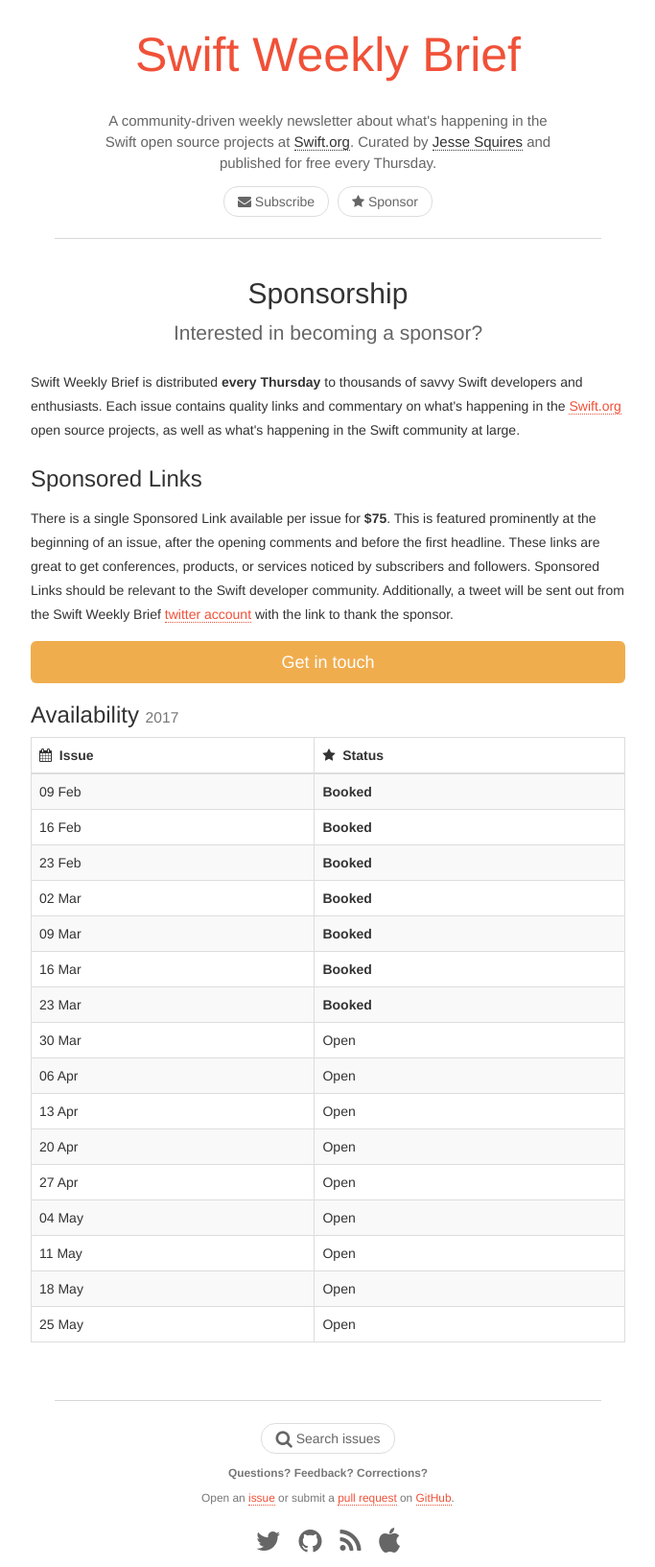
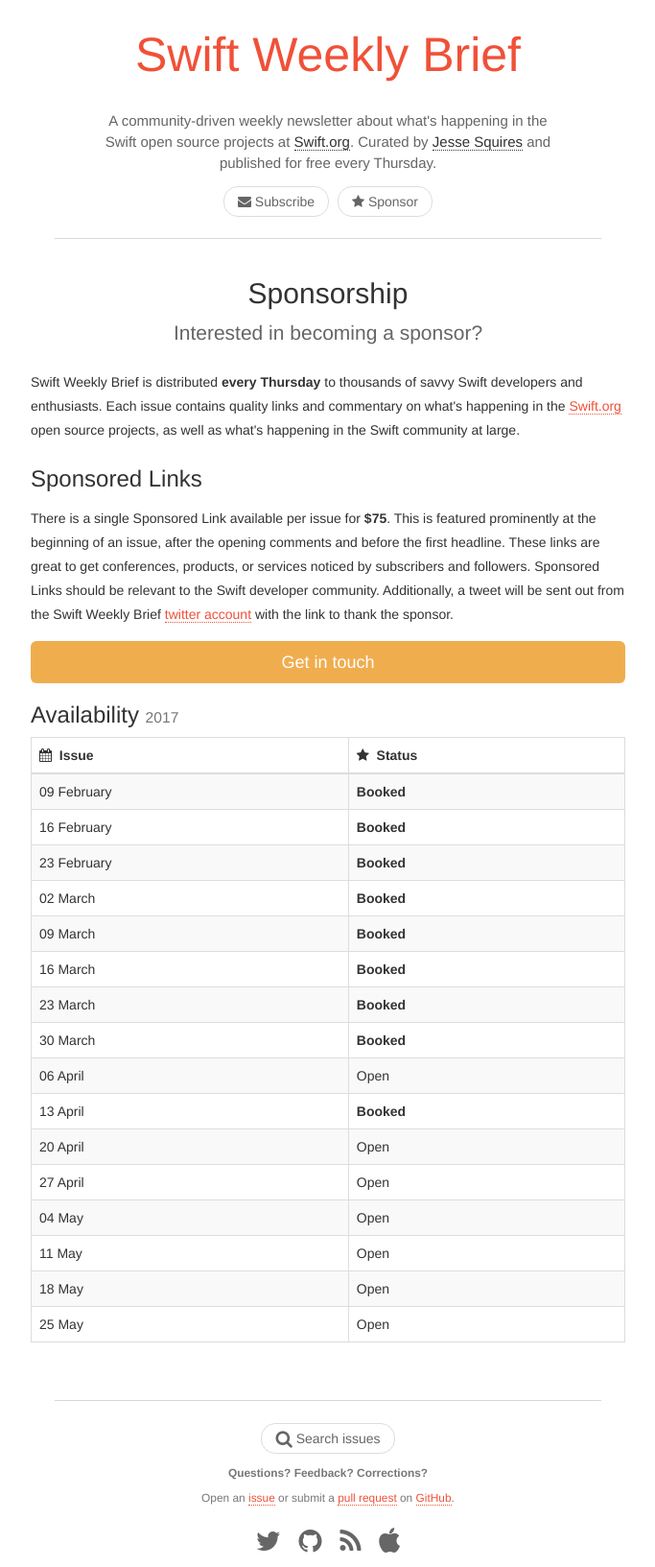
Before and after one commit to SwiftWeekly/swiftweekly.github.io, a Jekyll site: the page built from sponsorship.md, in a window 1280 px wide. Shown: the whole page at 96% size, without its empty margins (298-981 px from the left). Built offline with Jekyll 4.4.1, drawn with Linux system fonts in a browser that asks for light colours.

Commit message:
update sponsor shedule

```diff
--- a/sponsorship.md
+++ b/sponsorship.md
@@ -25,23 +25,23 @@
 <h3>Availability <small>2017</small></h3>
 <div class="table-responsive" markdown="1">
 | <i class="fa fa-calendar" aria-hidden="true"></i>&nbsp; Issue | <i class="fa fa-star" aria-hidden="true"></i>&nbsp; Status |
-|:-------|:-----------|
-| 09 Feb | **Booked** |
-| 16 Feb | **Booked** |
-| 23 Feb | **Booked** |
-| 02 Mar | **Booked** |
-| 09 Mar | **Booked** |
-| 16 Mar | **Booked** |
-| 23 Mar | **Booked** |
-| 30 Mar | Open       |
-| 06 Apr | Open       |
-| 13 Apr | Open       |
-| 20 Apr | Open       |
-| 27 Apr | Open       |
-| 04 May | Open       |
-| 11 May | Open       |
-| 18 May | Open       |
-| 25 May | Open       |
+|:--------------|:-----------|
+| 09 February   | **Booked** |
+| 16 February   | **Booked** |
+| 23 February   | **Booked** |
+| 02 March      | **Booked** |
+| 09 March      | **Booked** |
+| 16 March      | **Booked** |
+| 23 March      | **Booked** |
+| 30 March      | **Booked** |
+| 06 April      | Open       |
+| 13 April      | **Booked** |
+| 20 April      | Open       |
+| 27 April      | Open       |
+| 04 May        | Open       |
+| 11 May        | Open       |
+| 18 May        | Open       |
+| 25 May        | Open       |
 {: class="table table-striped table-bordered"}
 </div>
 
```
